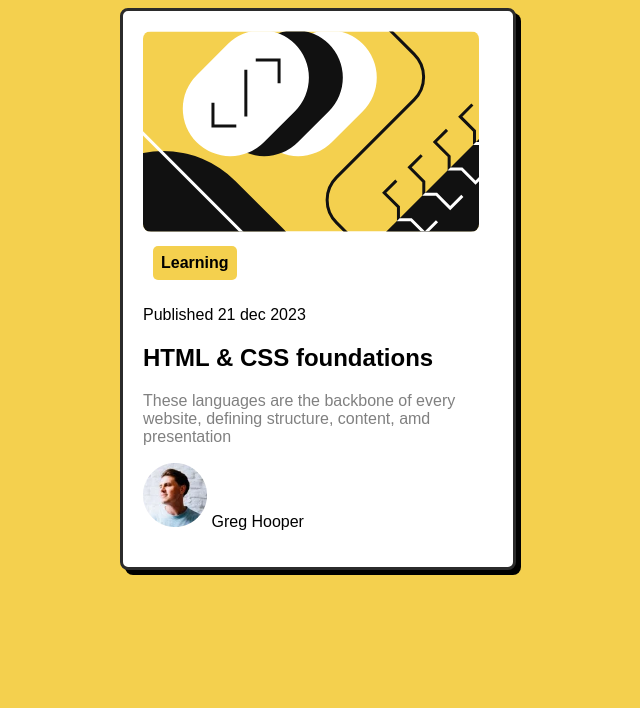
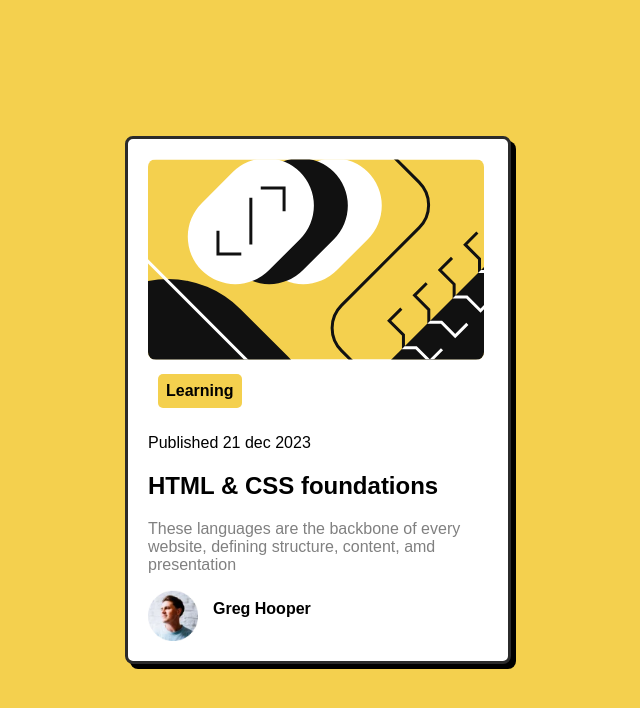
Before and after one commit to Nadaakaram/blog-preview, a plain HTML site: page index.html in a window 1280 px wide. Shown: the whole page, without its empty margins (322-962 px from the left). Drawn offline with Linux system fonts and the light colour scheme.

Commit message:
add style

```diff
--- a/style.css
+++ b/style.css
@@ -1,9 +1,13 @@
 body {
-    width:100%
+    width:100%;
     margin: auto;
     background-color: hsl(47, 88%, 63%);
     position: relative;
     font-family: "Figtree", sans-serif;
+    display: flex;
+    justify-content: center;
+    align-items: center;
+    height: 100vh;
 }
 .content-img {
     border-radius: 8px;
@@ -25,9 +29,11 @@ body {
     border-width: 0.5px ;
     border: solid rgb(43, 43, 43);
     box-shadow: 5px 5px ;
-    max-width: 350px;
+    max-width: 340px;
+    max-height: 500px;
     padding: 20px 20px;
     margin: auto;
+
 }
 .info {
     font-size: 16px;
@@ -36,14 +42,29 @@ body {
 
 .content:hover {
     box-shadow: 10px 10px;
+    transition: 0.5s;
 }
 .title:hover {
     color: hsl(47, 88%, 63%);
     cursor: pointer;
+    transition: 0.5s;
 }
 .label,.date ,.title,.info {
     text-align: left;
 }
-.pd-y {
-    padding: 120px;
+.founder {
+    margin: 10px 0 0 0;
+    display: flex;
+    margin-left: auto;
+    margin-right: auto;
 }
+.founder-img {
+    width: 50px;
+}
+.foundername {
+    font-size: medium;
+    font-weight: 900;
+    display: flex;;
+    margin-left: 15px;
+    margin-top: 10px;
+}
```
